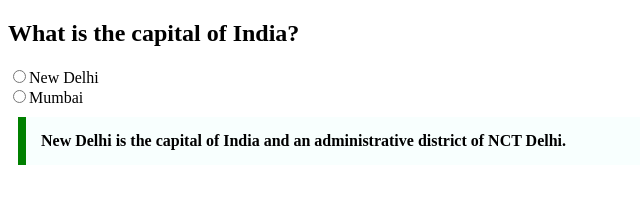
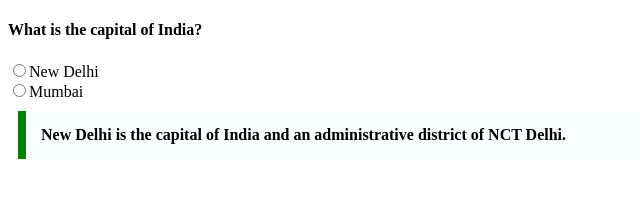
Before and after one commit to acciojob/trivia-Fun-25, a website: page main.html in a window 1280 px wide. Shown: the whole page, without its empty margins (0-640 px from the left). Drawn offline with Linux system fonts and the light colour scheme.

Commit message:
created a submission

```diff
--- a/main.html
+++ b/main.html
@@ -11,7 +11,7 @@
     <script type="text/javascript" src="./script.js">
 </script>
 	<div>
-<h2>What is the capital of India?</h2>
+<h4>What is the capital of India?</h4>
 
 	 <input type="radio" name="capital">New Delhi</input><br>
 	<input type="radio" name="capital">Mumbai</input>
```
